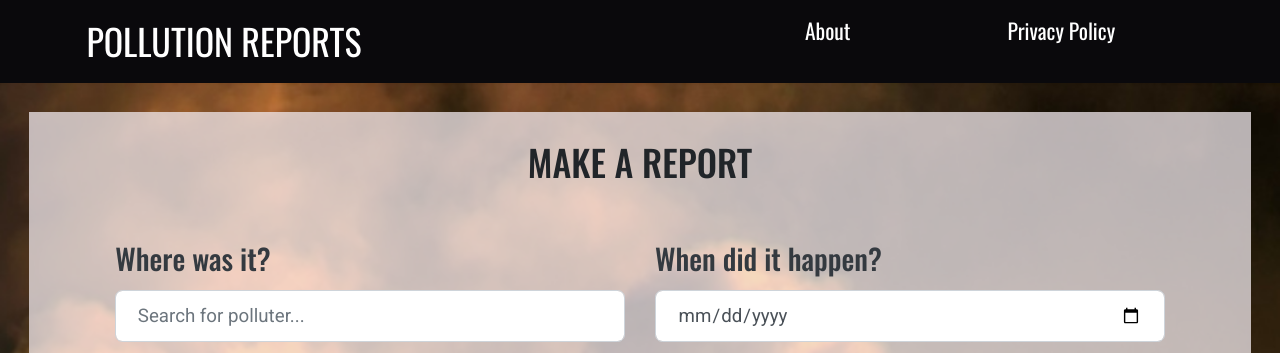
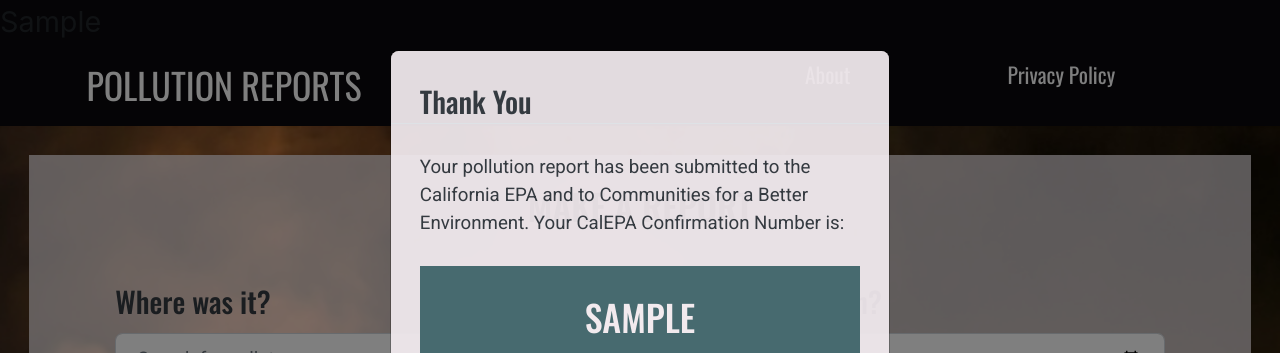
Before and after one commit to gabriellesw/pollution_reports, a Flask app: template app/site/templates/site/main.html in a window 1280 px wide. Shown: the top 353 px of the page. Run offline with Flask 2, Linux system fonts and the light colour scheme; the template is opened without the code that fills it: most values are stand-ins (such as "Sample title", 1, 10 or a date in 2020); form fields are guessed from the names that the template uses; parts of the project's set-up code (start-up, migrations or seed data) failed here and were passed over; some libraries are stand-ins or nearby versions.

Commit message:
add confirmation modal

```diff
--- a/app/__init__.py
+++ b/app/__init__.py
@@ -14,6 +14,7 @@ def create_app():
     db.init_app(app)
     migrate.init_app(app, db)
     moment.init_app(app)
+    csrf.init_app(app)
 
     with app.app_context():
         app.register_blueprint(site)
--- /dev/null
+++ b/app/site/templates/site/_complaint_submitted_modal.html
@@ -0,0 +1,34 @@
+<div class="modal fade" id="complaint-submitted-modal" tabindex="-1" role="dialog" aria-labelledby="complaint-submitted-modal-label" aria-hidden="true">
+  <div class="modal-dialog" role="document">
+    <div class="modal-content bg-color-white-transparent">
+      <div class="modal-header bg-color-white-transparent pb-0">
+        <h5 class="modal-title header-font text-dark font-size-medium" id="complaint-submitted-modal-label">Thank You</h5>
+      </div>
+      <div class="modal-body bg-color-white-transparent body-font text-dark font-size-x-small pb-0">
+          <p>
+              Your pollution report has been submitted to the California EPA and to Communities for
+              a Better Environment. Your CalEPA Confirmation Number is:
+          </p>
+
+          <h5 class="font-white header-font font-size-large text-uppercase text-center bg-color-accent-dark p-3">
+              {{ epa_confirmation_no }}
+          </h5>
+
+          <p>
+              Please save this number for future reference. If you included an email address, the number
+              will also be emailed to you.
+          </p>
+          <hr>
+      </div>
+      <div class="modal-footer bg-color-white-transparent pt-0">
+          <a id="ok-report-submitted" class="btn btn-dark btn-block header-font font-size-medium" href="/">OK</a>
+      </div>
+    </div>
+  </div>
+</div>
+
+<script type="text/javascript">
+    $("#complaint-submitted-modal").modal();
+</script>
+
+<a id="ok-report-submitted-dismissed" class="sr-only" href="/">Refresh Page</a>
--- a/app/site/templates/site/main.html
+++ b/app/site/templates/site/main.html
@@ -45,6 +45,10 @@
 {% include "site/_confirm_anon_modal.html" %}
 {% include "site/_privacy_policy_modal.html" %}
 {% include "site/_pp_required_modal.html" %}
+{% if epa_confirmation_no %}
+    {{ epa_confirmation_no }}
+    {% include "site/_complaint_submitted_modal.html" %}
+{% endif %}
 
 <header class="container-fluid bg-color-black font-size-medium header-font py-2 sticky-top">
     <div class="row p-0">
--- a/app/static/css/custom.css
+++ b/app/static/css/custom.css
@@ -106,8 +106,8 @@ body {
 }
 
 #landline-button-label {
-    border-bottom-left-radius: 0px;
-    border-top-left-radius: 0px;
+    border-bottom-left-radius: 0;
+    border-top-left-radius: 0;
 }
 
 .custom-button-checkbox {
@@ -134,11 +134,11 @@ body {
     background-color: var(--custom-accent-dark);
 }
 
-#submit-report {
+#submit-report, #ok-report-submitted {
     background-color: var(--custom-accent-dark-semi-transparent);
 }
 
-#submit-report:hover, #submit-report:focus {
+#submit-report:hover, #submit-report:focus, #ok-report-submitted:hover, #ok-report-submitted:focus {
     background-color: var(--custom-accent-dark);
 }
 
@@ -181,7 +181,7 @@ i.far.fa-calendar-alt:hover, i.far.fa-calendar-alt:focus {
     color: var(--custom-accent-dark);
 }
 
-span#is-it-ongoing, span#make-anonymous, span#is-landline, span#privacy-policy-ok {
+span#is-it-ongoing, span#make-anonymous, span#is-landline, span#privacy-policy-ok, span#is-refinery {
     pointer-events: none;
 }
 
--- a/app/static/scripts/complaint-form.js
+++ b/app/static/scripts/complaint-form.js
@@ -133,6 +133,11 @@ $(document).ready(function () {
         privacyPolicy.trigger("click");
     });
 
+    let submitSuccess = $("#complaint-submitted-modal");
+    submitSuccess.on("hide.bs.modal", function () {
+        $("#ok-report-submitted-dismissed")[0].click();
+    })
+
     let submitAnon = $("#submit-anonymous-report");
     let submit = $("#submit-report")
     submitAnon.click(function () {
--- a/extensions.py
+++ b/extensions.py
@@ -1,7 +1,9 @@
 from flask_sqlalchemy import SQLAlchemy
 from flask_migrate import Migrate
 from flask_moment import Moment
+from flask_wtf.csrf import CSRFProtect
 
 db = SQLAlchemy()
 migrate = Migrate()
 moment = Moment()
+csrf = CSRFProtect()
```
Also changed, not shown: app/site/routes.py (+14 -13 lines).
